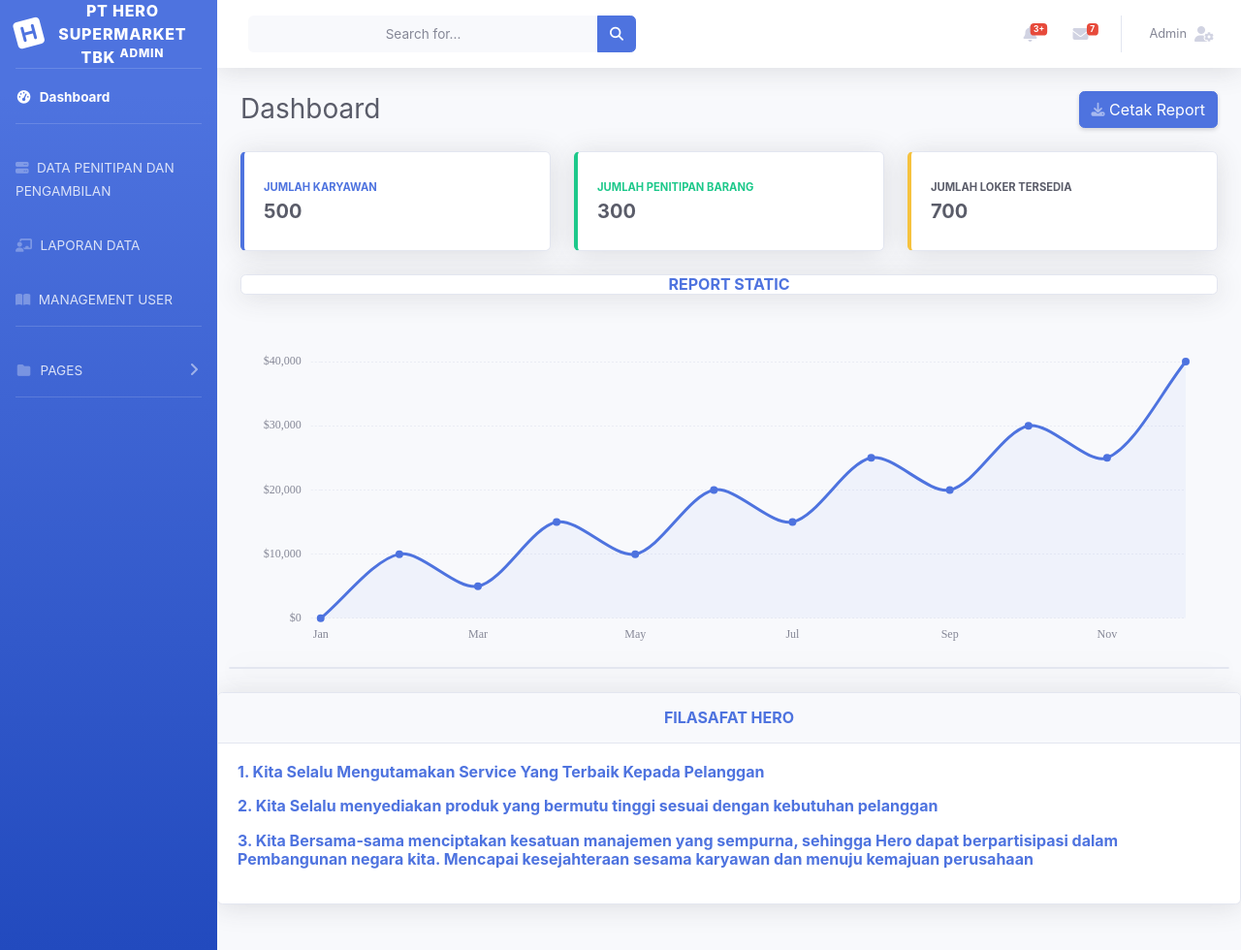
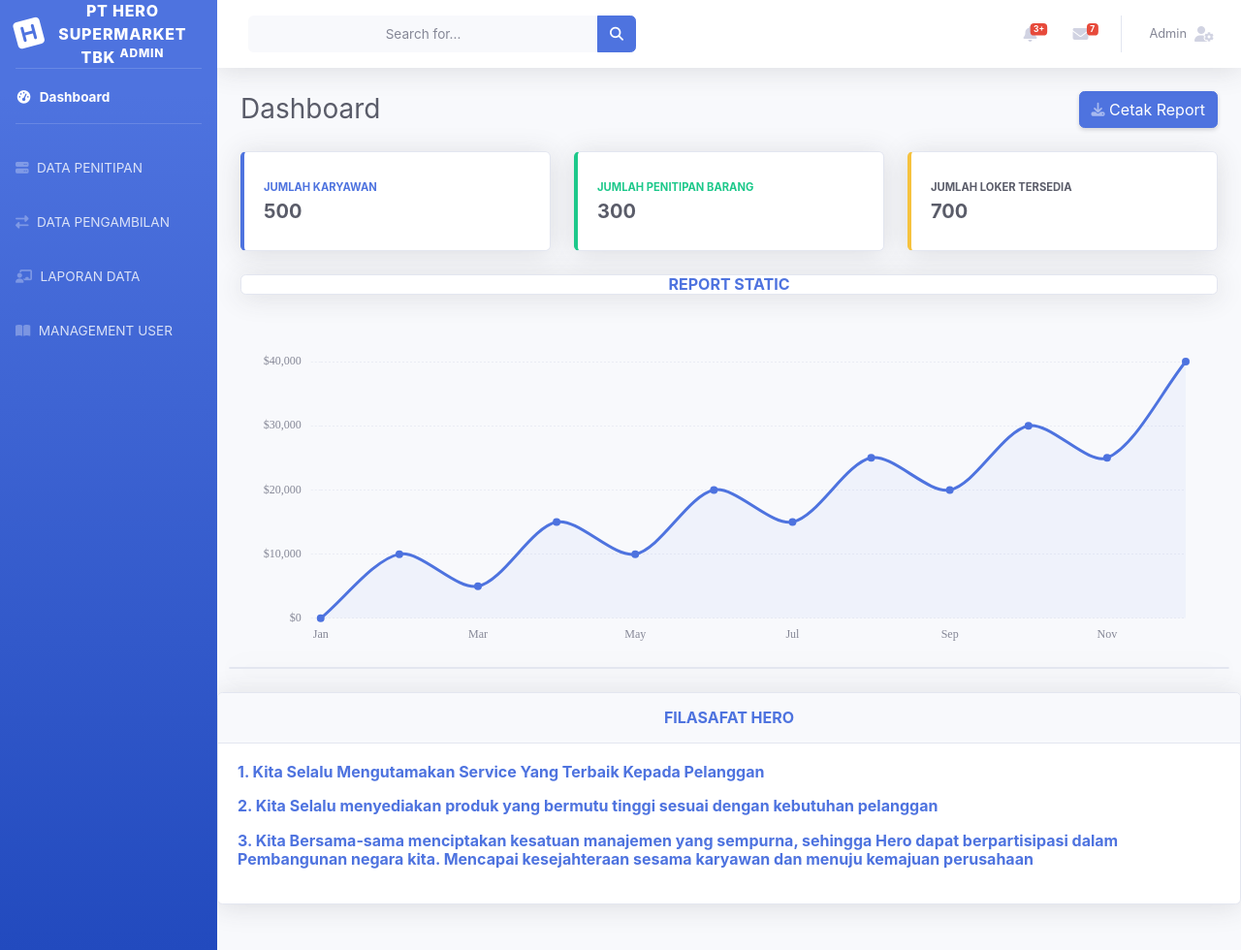
Before and after one commit to delanasarkas/penitipan_helm, a PHP site: page /konten/dashboard.php in a window 1280 px wide. Shown: the top 980 px of the page at 97% size. Run offline with PHP 8.4, Linux system fonts and the light colour scheme; some libraries are stand-ins or nearby versions; some web fonts are replaced.

Commit message:
perbaikan tampilan dashboard

```diff
--- a/index.php
+++ b/index.php
@@ -8,6 +8,7 @@
     <meta name="viewport" content="width=device-width, initial-scale=1.0">
     <title>Login</title>
     <link rel="stylesheet" href="assets/bootstrap.css">
+    <link href="image/logohero2.png" rel="shortcut icon"'>
 </head>
 <body class="bg-secondary">
     <div class="container">
--- a/konten/dashboard.php
+++ b/konten/dashboard.php
@@ -16,6 +16,7 @@
 
   <!-- Custom styles for this template-->
   <link href="../assets/sb-admin-2.min.css" rel="stylesheet">
+  <link href="../image/logohero2.png" rel="shortcut icon"'>
   <script src="../assets/fontawesome.js" crossorigin="anonymous"></script>
 </head>
 
@@ -58,7 +59,14 @@
       <li class="nav-item">
         <a class="nav-link collapsed" href="#">
            <i class="fas fa-server"></i>
-          <span>DATA PENITIPAN DAN PENGAMBILAN</span>
+          <span>DATA PENITIPAN </span>
+        </a>
+      </li>
+
+      <li class="nav-item">
+        <a class="nav-link collapsed" href="#">
+          <i class="fas fa-exchange-alt"></i>
+          <span>DATA PENGAMBILAN</span>
         </a>
       </li>
 
@@ -78,28 +86,6 @@
         </a>
 
       </li>
-
-      <!-- Divider -->
-      <hr class="sidebar-divider">
-
-      <!-- Nav Item - Pages Collapse Menu -->
-      <li class="nav-item">
-        <a class="nav-link collapsed" href="#" data-toggle="collapse" data-target="#collapsePages" aria-expanded="true" aria-controls="collapsePages">
-          <i class="fas fa-fw fa-folder"></i>
-          <span>PAGES</span>
-        </a>
-        <div id="collapsePages" class="collapse" aria-labelledby="headingPages" data-parent="#accordionSidebar">
-          <div class="bg-white py-2 collapse-inner rounded">
-            <h6 class="collapse-header">Login Screens:</h6>
-            <a class="collapse-item" href="index.php">Login</a>
-            <a class="collapse-item" href="register.html">Register</a>
-            <a class="collapse-item" href="forgot-password.html">Forgot Password</a>
-          </div>
-        </div>
-      </li>
-
-      <!-- Divider -->
-      <hr class="sidebar-divider d-none d-md-block">
 
     </ul>
     <!-- End of Sidebar -->
--- a/konten/register.php
+++ b/konten/register.php
@@ -8,6 +8,7 @@
         <meta name="viewport" content="width=device-width, initial-scale=1.0">
         <title>Register </title>
         <link rel="stylesheet" href="../assets/bootstrap.css">
+        <link href="../image/logohero2.png" rel="shortcut icon"'>
     </head>
     <body class="bg-primary">
         <div class="container">
```
Also changed, not shown: image/logohero2.png (added).
